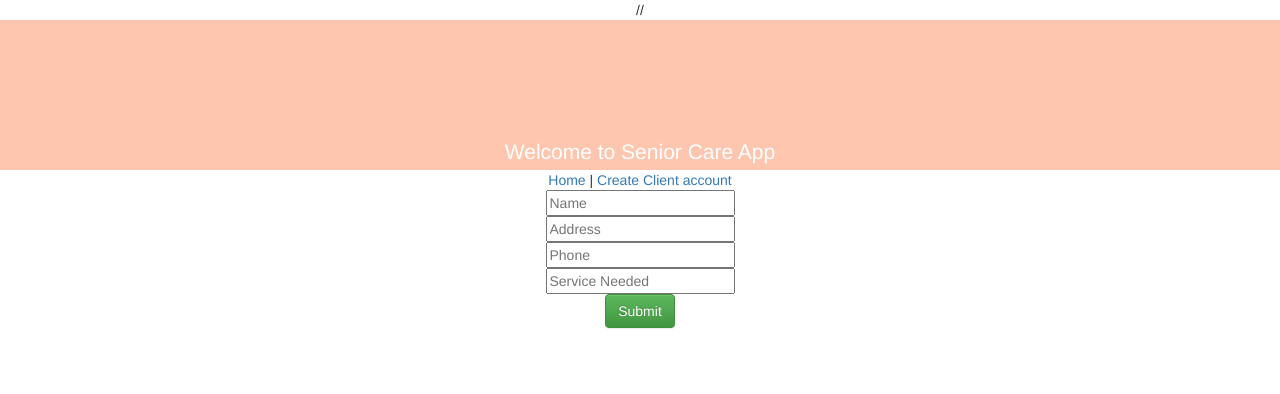
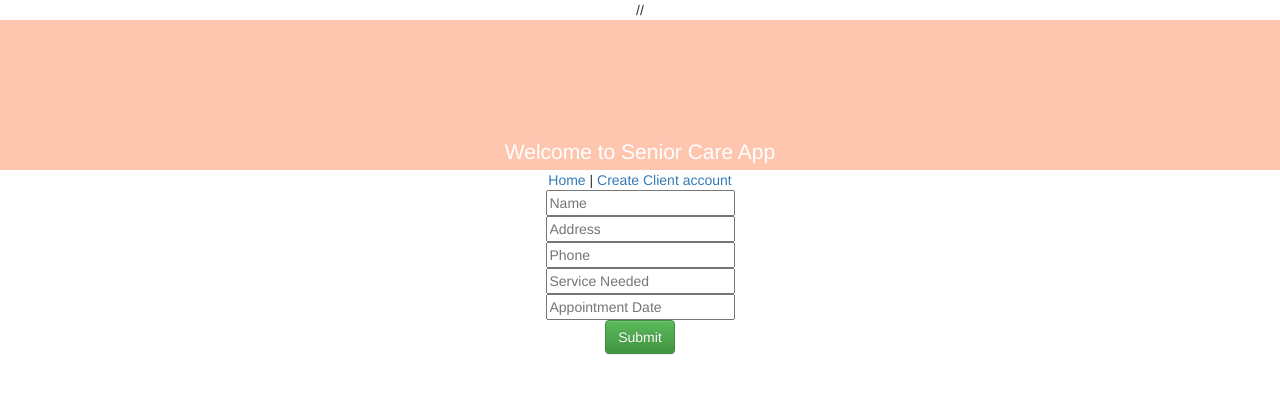
Before and after one commit to semariah/Capstone-senior-care-app, a React (Create React App) app: page /newclient in a window 1280 px wide. Both pictures are taken after a click on the button "Yes". Shown: the top 394 px of the page. Built offline with nearby package versions, Linux system fonts and the light colour scheme.

Commit message:
add an appointmentdate field in all relevant files and succesful display on web

```diff
--- a/src/components/client/Client.js
+++ b/src/components/client/Client.js
@@ -9,9 +9,15 @@ function Client(props){
       <h6>{props.address}</h6>
       <h6>{props.tel}</h6>
       <h6>{props.service}</h6>
+      <h6>{props.appointmentDate}</h6>
+      <h6>{displayTimeOpen(props.timeOpen)}</h6>
       <hr/>
     </div>
   )
+}
+
+function displayTimeOpen(timeOpen) {
+  return timeOpen.from(new Moment(), true);
 }
 
 Client.propTypes = {
@@ -19,7 +25,8 @@ Client.propTypes = {
   address: PropTypes.string.isRequired,
   tel: PropTypes.string.isRequired,
   service: PropTypes.string.isRequired,
-  timeOpen: PropTypes.instanceOf(Moment).isRequired
+  appointmentDate: PropTypes.string.isRequired,
+  timeOpen:PropTypes.instanceOf(Moment).isRequired
 }
 
 export default Client
--- a/src/components/client/ClientForm.js
+++ b/src/components/client/ClientForm.js
@@ -8,14 +8,16 @@ function ClientForm(props){
   let _address = null;
   let _tel = null;
   let _service = null;
+  let _appointmentDate = null;
 
   function handleClientFormSubmission(event) {
     event.preventDefault();
-    props.onClientCreation({name: _name.value, address: _address.value, tel: _tel.value, service: _service.value, id: v4(), timeOpen: new Moment()});
+    props.onClientCreation({name: _name.value, address: _address.value, tel: _tel.value, service: _service.value, appointmentDate: _appointmentDate.value, id: v4(), timeOpen: new Moment()});
     _name.value = '';
     _address.value = '';
     _tel.value = '';
     _service.value = '';
+    _appointmentDate.value = '';
   }
 
   return (
@@ -43,6 +45,11 @@ function ClientForm(props){
             placeholder='Service Needed'
             ref={(input) => {_service = input;}}/>
             <br/>
+            <input
+              id='appointmentDate'
+              placeholder='Appointment Date'
+              ref={(input) => {_appointmentDate = input;}}/>
+              <br/>
         <button type='submit' className="btn btn-success">Submit</button>
         <br/>
       </form>
--- a/src/components/client/ClientList.js
+++ b/src/components/client/ClientList.js
@@ -12,7 +12,8 @@ function ClientList(props){
           address={client.address}
           tel={client.tel}
           service={client.service}
-          timeOpen={ticket.timeOpen}
+          appointmentDate={client.appointmentDate}
+          timeOpen={client.timeOpen}
           key={client.id}/>
       )}
     </div>
```
